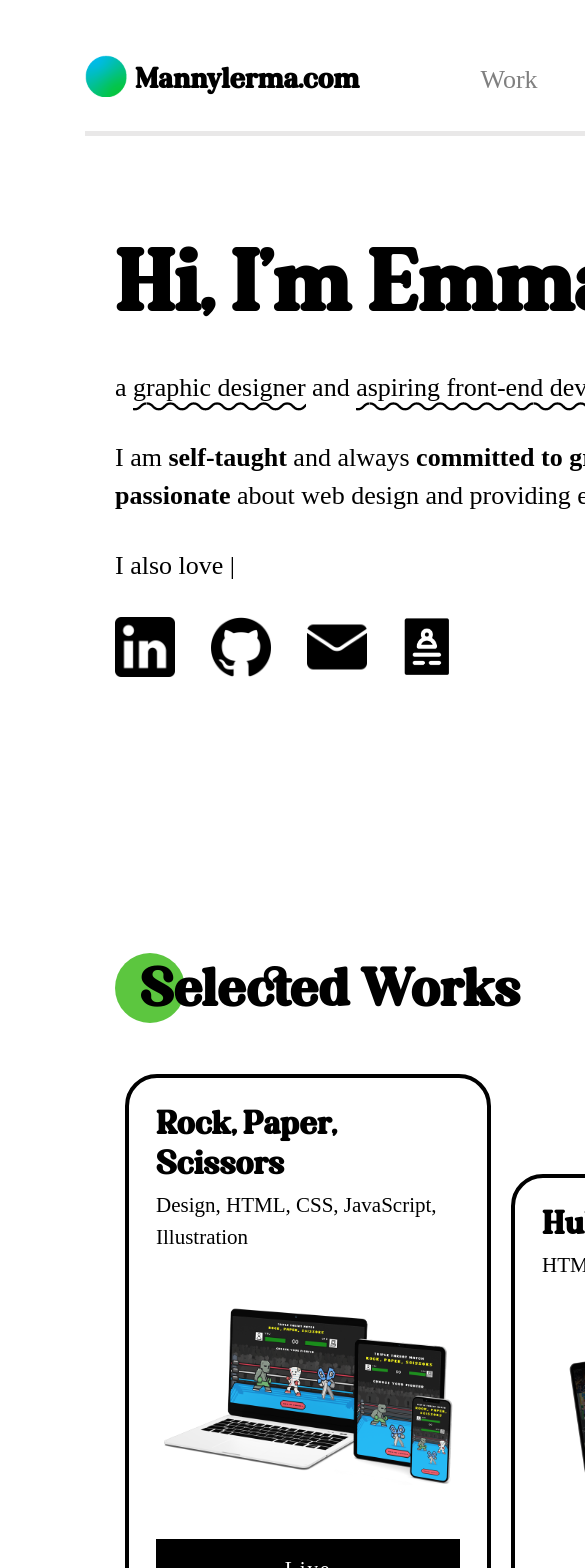
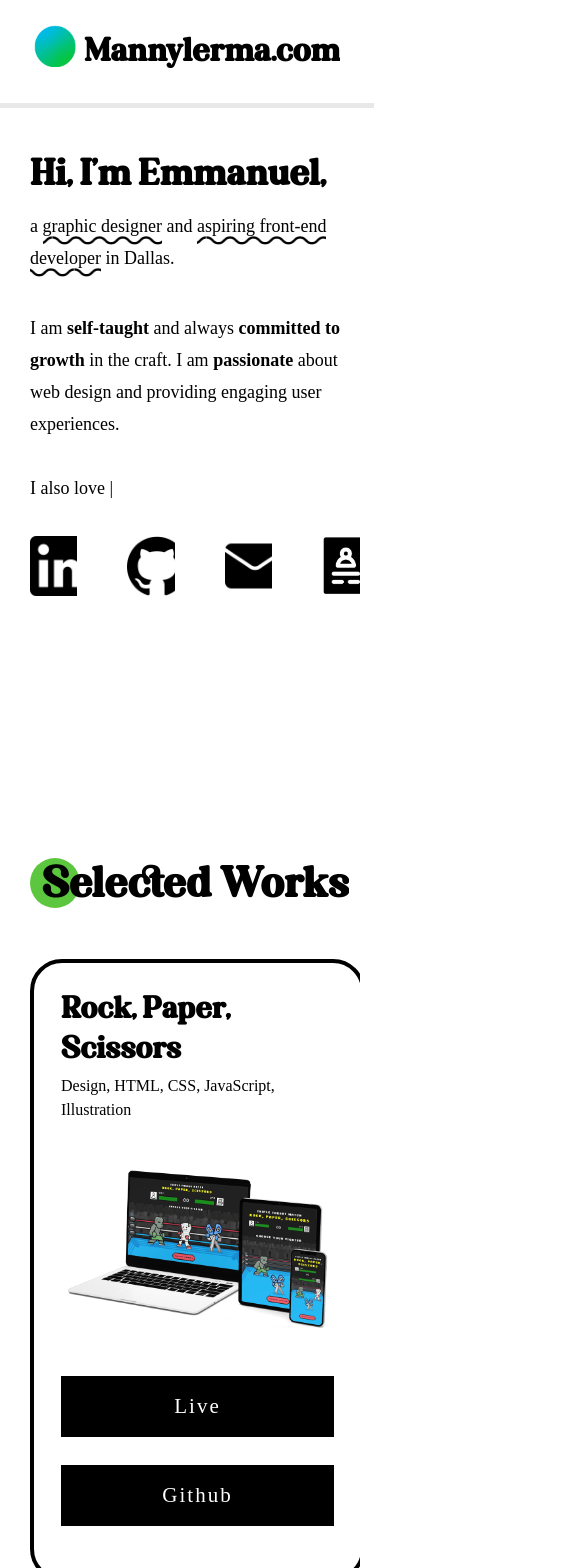
Before and after one commit to MannyLerma/main-portfolio, a React (Create React App) app: page / in a window 390 px wide. Shown: the top 1568 px of the page, 585 px wide, since content can reach past the window. Built offline with nearby package versions, Linux system fonts and the light colour scheme.

Commit message:
Finish responsiveness for 768px and up

```diff
--- a/src/App.css
+++ b/src/App.css
@@ -30,8 +30,6 @@
       margin: 36px 115px;
   }
 
-
-
 }
 
 @media  screen and (max-width: 768px) {
@@ -41,23 +39,56 @@
   }
 }
 
+
+@media  screen and (max-width: 703px) {
+
+  #root {
+    width: 100vw ;
+  }
+
+  .container {
+    margin: 16px 40px;
+  }
+}
+
+
 @media  screen and (max-width: 425px) {
 
+  * {
+    overflow-x: hidden;
+  }
+
   #root {
-    width: 257vw ;
+    max-width: 425px;
+  }
+
+  .container {
+    margin: 16px 30px;
   }
 }
+
+
 
 @media  screen and (max-width: 375px) {
 
   #root {
-    width: 290vw ;
+    width: 100vw;
+  }
+
+  .container {
+    margin: 16px 26px;
   }
 }
+
+
 
 @media  screen and (max-width: 320px) {
 
   #root {
-    width: 340vw ;
+    width: 320px ;
+  }
+
+  .container {
+    margin: 16px 22px;
   }
 }
--- a/src/components/about-me/about.css
+++ b/src/components/about-me/about.css
@@ -52,3 +52,50 @@ p {
         margin-left: 15px;
     }
   }
+
+
+  @media  screen and (max-width: 703px) {
+
+    .text-container > p {
+        font-size: 19px
+    }
+}
+
+
+  @media  screen and (max-width: 425px) {
+
+    .about-text-container {
+        margin-left: 5px;
+    }
+
+    .text-container h4 {
+        font-size: 26px;
+    }
+
+    .text-container p {
+        font-size: 18px;
+        line-height: 28px;
+    }
+
+    .about-dot {
+        height: 50px;
+        width: 50px;
+    }
+  }
+
+
+
+  @media  screen and (max-width: 375px) {
+
+    .text-container {
+        font-size: 17px;
+    }
+
+    .text-container h4 {
+        font-size: 23px;
+    }
+
+    .text-container p {
+        font-size: 16px;
+    }
+  }
--- a/src/components/contact/contact.css
+++ b/src/components/contact/contact.css
@@ -72,3 +72,41 @@ input:last-child {
     border-radius: 50%;
     margin-bottom: 8px;
   }
+
+
+
+
+  @media  screen and (max-width: 425px) {
+
+    .title > h2 {
+        margin: 0 0 0 12px;
+    }
+
+    .title > h4 {
+        margin: 0 0 0 15px;
+        font-size: 21px;
+    }
+
+    .contact-container h4 {
+        font-size: 21px;
+    }
+
+    .link-row img {
+        width: auto;
+        height: 40px;
+    }
+
+    .link-row  h3 {
+        font-size: 18px;
+    }
+
+    .contact-links-container {
+        margin-left: 5px;
+    }
+
+    .dot {
+        height: 50px;
+        width: 50px;
+    }
+
+  }
--- a/src/components/contact/contact.js
+++ b/src/components/contact/contact.js
@@ -40,7 +40,7 @@ export const Contact = () => {
                 <div className='link-row'>
                     <a href='https://drive.google.com/file/d/1vNlfEz-Eh9R9MStfTwRGFQmdA1g8zUhB/view?usp=sharing' target="_blank">
                         <img src={resume}/>
-                        <h3>View My Resume</h3>
+                        <h3>Resume</h3>
                     </a>
                 </div>
 
--- a/src/components/introduction/intro.css
+++ b/src/components/introduction/intro.css
@@ -106,3 +106,72 @@ p {
   .tooltip:hover .tooltiptxt {
     visibility: visible;
   }
+
+
+  @media  screen and (max-width: 703px) {
+
+    h1 {
+      font-size: 66px;
+    }
+
+    .subtext-heading  p {
+      font-size: 21px;
+    }
+
+    .heading-links {
+      gap: 50px;
+    }
+  }
+
+
+  @media  screen and (max-width: 425px) {
+
+    h1 {
+      font-size: 36px;
+    }
+
+    .heading-container {
+      margin: 125px 0 ;
+    }
+
+    .subtext-heading  p {
+      font-size: 18px;
+      line-height: 32px;
+      overflow-y: hidden;
+    }
+
+    .tooltip {
+      overflow-y: hidden;
+    }
+}
+
+
+
+@media  screen and (max-width: 375px) {
+
+  .subtext-heading  p {
+    font-size: 16px;
+    line-height: 32px;
+    overflow-y: hidden;
+  }
+
+  .heading-links {
+    gap: 29px;
+  }
+}
+
+@media  screen and (max-width: 320px) {
+
+  h1 {
+    font-size: 32px;
+  }
+
+  .subtext-heading p {
+    font-size: 15px;
+  }
+
+  .heading-links img {
+    width: auto;
+    height: 50px;
+}
+}
--- a/src/components/introduction/intro.js
+++ b/src/components/introduction/intro.js
@@ -14,7 +14,7 @@ export const Intro = () => {
             </div>
             <div className='subtext-heading'>
                 <div>
-                    <p>
+                    <p style={{ height: 70 }}>
                         a <span className='underline'>graphic designer</span>
                         &nbsp;and <span className='underline'>aspiring front-end
                         developer</span>&nbsp;in Dallas.
--- a/src/components/resume/resume.css
+++ b/src/components/resume/resume.css
@@ -155,17 +155,157 @@ a:visited {
     }
   }
 
+
+
+  @media  screen and (max-width: 703px) {
+
+
+    .resume-info-container {
+        gap: 9px;
+        margin-left: 0px;
+    }
+
+    .resume-left-side {
+        width: 80%;
+    }
+
+    .resume-info-container h4 {
+        font-size: 26px;
+    }
+
+    .work-experience-container h3 {
+        font-size: 32px;
+    }
+
+    div.work-experience > p {
+        font-size: 19px;
+        line-height: 21px;
+    }
+
+    .online-course > p {
+        font-size: 19px;
+    }
+
+    div.education > p {
+        font-size: 19px;
+        line-height: 24px;
+    }
+
+    .courses-container h3 {
+        line-height: 40px;
+    }
+
+    .online-course > p {
+        line-height: 24px;
+    }
+
+    .list {
+        flex-direction: column;
+        gap: 30px;
+    }
+
+    div.list.tools {
+        gap: 0px;
+    }
+
+    li {
+        font-size: 19px;
+    }
+  }
+
+
+
   @media  screen and (max-width: 425px) {
+
+    a {
+        text-decoration: none;
+        color: black;
+    }
+
+    .title > h2 {
+        margin:  0 0 0 15px;
+    }
+
+    div.resume-info-container {
+        gap: 20px;
+    }
+
+    div.resume-info-container  h3 {
+        font-size: 32px;
+    }
+
+    div.resume-info-container  h4 {
+        font-size: 26px;
+    }
+
+    div.work-experience > p {
+        font-size: 18px;
+        line-height: 24px;
+    }
+
+    div.education > p {
+        font-size: 18px;
+        line-height: 24px;
+    }
+
+    .list {
+        gap: 40px;
+    }
+
+    .list-container  li {
+        font-size: 18px;
+    }
+
+    /* .list-container > h3 {
+        font-size: 32px;
+    } */
+
 
     .resume-info-container {
         gap: 120px;
+        flex-direction: column;
+    }
+
+    .resume-dot {
+        height: 50px;
+        width: 50px;
+    }
+
+    .online-course > p {
+        font-size: 18px;
+        line-height: 24px;
     }
   }
+
+
+
 
   @media  screen and (max-width: 375px) {
 
     .resume-info-container {
         gap: 120px;
+        margin-left: 5px;
+    }
+
+    div.resume-info-container h3 {
+        font-size: 30px;
+    }
+
+    div.resume-info-container h4 {
+        font-size: 24px;
+    }
+
+    div.work-experience > p {
+        font-size: 16px;
+    }
+
+    .list-container  li {
+        font-size: 16px;
+    }
+
+    div.education > p {
+        font-size: 16px;
+        line-height: 24px;
     }
   }
 
--- a/src/components/resume/resume.js
+++ b/src/components/resume/resume.js
@@ -50,7 +50,7 @@ export const Resume = () => {
                 </div>
                 <div className='list-container'>
                     <h3>Tools</h3>
-                        <div className='list'>
+                        <div className='list tools'>
                             <div>
                             <div>
                                 <li>Wordpress</li>
--- a/src/components/selected-works/projects.css
+++ b/src/components/selected-works/projects.css
@@ -156,6 +156,8 @@ button:first-child:hover {
     }
   }
 
+
+
   @media  screen and (max-width: 1024px) {
 
     .left-container {
@@ -188,8 +190,9 @@ button:first-child:hover {
     div.card > img {
         margin: 42px 0;
     }
+  }
 
-  }
+
 
   @media  screen and (max-width: 768px) {
 
@@ -233,10 +236,162 @@ button:first-child:hover {
     }
   }
 
+
+  @media  screen and (max-width: 703px) {
+
+    .left-container {
+        width: 32vw;
+    }
+    .right-container{
+        width: 32vw;
+        padding: 27px;
+        margin-top: 90px;
+    }
+
+    .left-container.left-container.shift-up {
+        margin-top: -20px;
+    }
+
+    .left-container.left-container.shift-up2 {
+        margin-top: -40px;
+    }
+
+    .card-containers {
+        justify-content: space-around;
+    }
+
+    .card {
+        width: 32vw;
+        gap: 4px;
+    }
+
+    .card > h3 {
+        font-size: 30px;
+        line-height: 40px;
+    }
+
+    .card > p {
+        font-size: 19px;
+        line-height: 30px;
+    }
+
+    div.card > img {
+        margin: 36px 0;
+    }
+
+    .project-buttons {
+        flex-direction: column;
+        gap: 12px;
+    }
+
+    div.card button {
+        width: 32vw;
+    }
+  }
+
+
   @media  screen and (max-width: 425px) {
 
+    h2 {
+        font-size: 42px;
+    }
+
+    .title > h2 {
+        margin: 0 0 0 12px;
+    }
+
+    .project-dot {
+        height: 50px;
+        width: 50px;
+    }
+
+    .card-containers {
+        flex-direction: column;
+    }
+
     .left-container {
-        width: 78vw;
+        width: 70vw;
+    }
+
+    .left-container.left-container.shift-up {
+        margin-top: 50px;
+    }
+
+    .left-container.left-container.shift-up2 {
+        margin-top: 50px;
+    }
+
+    .right-container {
+        width: 70vw;
+        margin-bottom: 10px;
+    }
+
+    .card {
+        width: 70vw;
+    }
+
+    .card > h3 {
+        font-size: 30px;
+    }
+
+    .card > p {
+        font-size: 16px;
+        line-height: 24px;
+    }
+
+    .project-buttons {
+        flex-direction: column;
+        gap: 28px;
+    }
+
+    div.card button {
+        width: 70vw;
+    }
+  }
+
+  @media  screen and (max-width: 375px) {
+
+    h2 {
+        font-size: 40px;
+    }
+
+    .left-container {
+        width: 66vw;
+    }
+
+    .left-container.left-container.shift-up {
+        margin-top: 100px;
+    }
+
+    .left-container.left-container.shift-up2 {
+        margin-top: 100px;
+    }
+
+    .right-container {
+        width: 66vw;
+        margin-bottom: 10px;
+    }
+
+    .card {
+        width: 66vw;
+    }
+
+    .project-buttons {
+        flex-direction: column;
+        gap: 28px;
+    }
+
+    div.card button {
+        width: 66vw;
+    }
+  }
+
+
+
+  @media  screen and (max-width: 320px) {
+
+    .left-container {
+        width: 64vw;
     }
 
     .left-container.left-container.shift-up {
@@ -248,12 +403,12 @@ button:first-child:hover {
     }
 
     .right-container {
-        width: 78vw;
+        width: 64vw;
         margin-bottom: 10px;
     }
 
     .card {
-        width: 78vw;
+        width: 64vw;
     }
 
     .project-buttons {
@@ -262,72 +417,14 @@ button:first-child:hover {
     }
 
     div.card button {
-        width: 78vw;
-    }
-  }
-
-  @media  screen and (max-width: 375px) {
-
-    .left-container {
-        width: 82vw;
+        width: 64vw;
     }
 
     .left-container.left-container.shift-up {
-        margin-top: -50px;
+        margin-top: 100px;
     }
 
     .left-container.left-container.shift-up2 {
-        margin-top: -100px;
-    }
-
-    .right-container {
-        width: 82vw;
-        margin-bottom: 10px;
-    }
-
-    .card {
-        width: 82vw;
-    }
-
-    .project-buttons {
-        flex-direction: column;
-        gap: 28px;
-    }
-
-    div.card button {
-        width: 82vw;
+        margin-top: 100px;
     }
   }
-
-  @media  screen and (max-width: 320px) {
-
-    .left-container {
-        width: 98vw;
-    }
-
-    .left-container.left-container.shift-up {
-        margin-top: -50px;
-    }
-
-    .left-container.left-container.shift-up2 {
-        margin-top: -100px;
-    }
-
-    .right-container {
-        width: 98vw;
-        margin-bottom: 10px;
-    }
-
-    .card {
-        width: 98vw;
-    }
-
-    .project-buttons {
-        flex-direction: column;
-        gap: 28px;
-    }
-
-    div.card button {
-        width: 98vw;
-    }
-  }
--- a/src/components/topNavBar/top-bar.css
+++ b/src/components/topNavBar/top-bar.css
@@ -96,23 +96,68 @@ div.top-nav-container > a {
 @media  screen and (max-width: 425px) {
 
     .top-nav-container {
-        width: 218vw;
-        margin-left: -30px;
+        width: 100%;
+        justify-content: center;
+        position: absolute;
+    }
+
+    .top-nav-container .title {
+        font-size: 32px;
+    }
+
+    .brand-container > img {
+        margin-top: 0;
+    }
+
+    div.brand-container > .title {
+        margin-top: 8px;
+    }
+
+    .links {
+        visibility: hidden;
+        width: 0%;
     }
 }
+
+
+@media  screen and (max-width: 703px) {
+
+    .top-nav-container {
+        width: 96vw;
+    }
+
+    .links {
+        gap: 25px
+    }
+
+    .links > p {
+        font-size: 21px;
+    }
+}
+
+
 
 @media  screen and (max-width: 375px) {
 
     .top-nav-container {
-        width: 245vw;
-        margin-left: -30px;
+        width: 100%;
+        justify-content: center;
+        position: absolute;
+    }
+
+    .top-nav-container .title {
+        font-size: 30px;
     }
 }
+
+
 
 @media  screen and (max-width: 320px) {
 
     .top-nav-container {
-        width: 288vw;
-        margin-left: -30px;
+        width: 100%;
+        /* margin-left: -30px; */
+        justify-content: center;
+        position: absolute;
     }
 }
```
